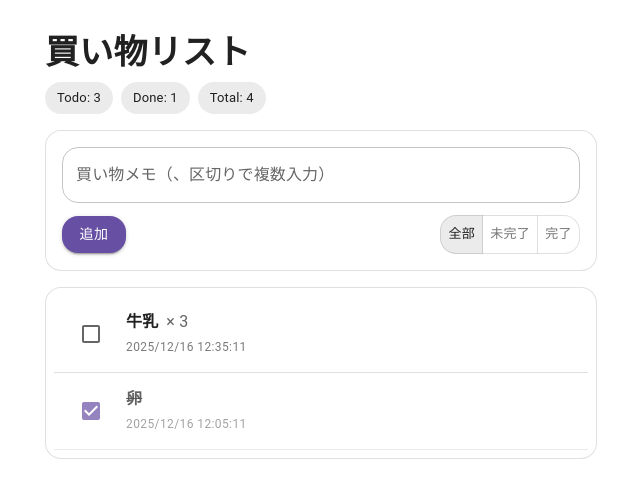
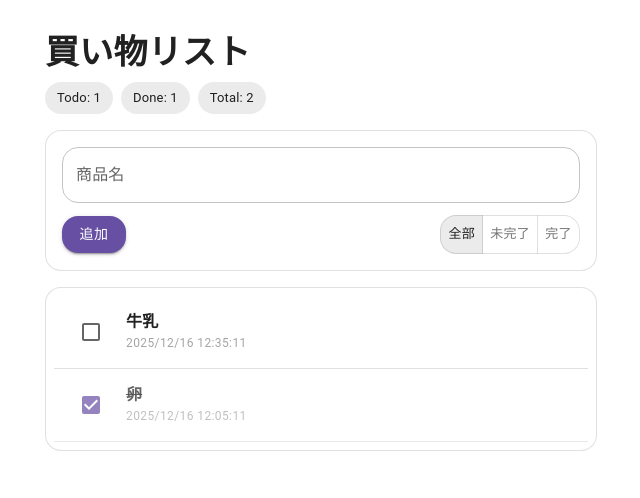
Before and after one commit to masaki0510/shopping-list, a Next.js app: page / in a window 1280 px wide. Shown: the top 498 px of the page, without its empty margins (319-959 px from the left). Built offline with nearby package versions, Linux system fonts and the light colour scheme; some icons are missing; what @mui/material-nextjs would draw is missing.

Commit message:
Revert "feat: 同名アイテムを自動マージして×n表示"
This reverts commit 520c11a7983158bbf35a5782ccd73f273f14b315.

```diff
--- a/app/page.tsx
+++ b/app/page.tsx
@@ -20,11 +20,11 @@ import {
   Chip,
 } from "@mui/material";
 import DeleteOutlineIcon from "@mui/icons-material/DeleteOutline";
+import { raw } from "@prisma/client/runtime/client";
 
 type Item = {
   id: number;
   name: string;
-  count: number;
   done: boolean;
   createdAt: string;
 };
@@ -34,8 +34,8 @@ export default function Home() {
   const [filter, setFilter] = useState<"all" | "todo" | "done">("all");
 
   const [items, setItems] = useState<Item[]>([
-    { id: 1, name: "牛乳", count: 3, done: false, createdAt: new Date().toISOString() },
-    { id: 2, name: "卵", count: 1, done: true, createdAt: new Date(Date.now() - 1000 * 60 * 30).toISOString() },
+    { id: 1, name: "牛乳", done: false, createdAt: new Date().toISOString() },
+    { id: 2, name: "卵",  done: true, createdAt: new Date(Date.now() - 1000 * 60 * 30).toISOString() },
   ]);
 
   const filtered = useMemo(() => {
@@ -45,63 +45,47 @@ export default function Home() {
   }, [items, filter]);
 
   const stats = useMemo(() => {
-    const total = items.reduce((sum, i) => sum + i.count, 0);
-    const done = items.filter((i) => i.done).reduce((sum, i) => sum + i.count, 0);
+    const total = items.length;
+    const done = items.filter((i) => i.done).length;
     return { total, done, todo: total - done };
   }, [items]);
 
   const addItem = () => {
-    if (!name.trim()) return;
+    const raw = name;
+    if (!raw.trim()) return;
 
-    const names = name
-      .split(/[、,]/)
-      .map((s) => s.trim())
+    const names = raw
+      .split(/[、,]/)        // 全角・半角カンマ対応
+      .map(s => s.trim())
       .filter(Boolean);
 
     if (names.length === 0) return;
 
-    const now = new Date().toISOString();
+    const nextItems = names.map((n) => ({
+      id: Date.now() + Math.random(),
+      name: n,
+      quantity: null,
+      memo: null,
+      done: false,
+      createdAt: new Date().toISOString(),
+    }));
 
-    setItems((prev) => {
-      const map = new Map<string, Item>();
-      for (const item of prev) map.set(item.name, item);
-
-      for (const n of names) {
-        const existing = map.get(n);
-        if (existing) {
-          map.set(n, {
-            ...existing,
-            count: existing.count + 1,
-            done: false,
-            createdAt: now,
-          });
-        } else {
-          map.set(n, {
-            id: Date.now() + Math.floor(Math.random() * 1000000),
-            name: n,
-            count: 1,
-            done: false,
-            createdAt: now,
-          });
-        }
-      }
-
-      return Array.from(map.values()).sort((a, b) => {
-        if (a.done !== b.done) return a.done ? 1 : -1;
-        return b.createdAt.localeCompare(a.createdAt);
-      });
-    });
-
+    setItems((prev) => [...nextItems, ...prev]);
     setName("");
   };
 
   const toggleDone = (id: number) => {
-    setItems((prev) => prev.map((item) => (item.id === id ? { ...item, done: !item.done } : item)));
-  };
+  setItems((prev) =>
+    prev.map((item) =>
+      item.id === id ? { ...item, done: !item.done } : item
+    )
+  );
+};
 
   const removeItem = (id: number) => {
     setItems((prev) => prev.filter((item) => item.id !== id));
   };
+
 
   return (
     <Container maxWidth="sm" sx={{ py: 4 }}>
@@ -121,12 +105,13 @@ export default function Home() {
         <Paper variant="outlined" sx={{ p: 2 }}>
           <Stack spacing={1.5}>
             <TextField
-              label="買い物メモ（、区切りで複数入力）"
-              placeholder="例：牛乳、卵、トイレットペーパー"
+              label="商品名"
+              placeholder="例：牛乳"
               value={name}
               onChange={(e) => setName(e.target.value)}
               fullWidth
             />
+
 
             <Stack direction="row" spacing={1} alignItems="center">
               <Button onClick={addItem}>追加</Button>
@@ -178,14 +163,14 @@ export default function Home() {
                         >
                           {item.name}
                         </Typography>
-
-                        {item.count > 1 && <Typography sx={{ opacity: 0.7 }}>× {item.count}</Typography>}
                       </Stack>
                     }
                     secondary={
-                      <Typography variant="caption" sx={{ opacity: 0.6 }}>
-                        {new Date(item.createdAt).toLocaleString("ja-JP")}
-                      </Typography>
+                      <Stack spacing={0.5}>
+                        <Typography variant="caption" sx={{ opacity: 0.6 }}>
+                          {new Date(item.createdAt).toLocaleString("ja-JP")}
+                        </Typography>
+                      </Stack>
                     }
                   />
                 </ListItem>
```
